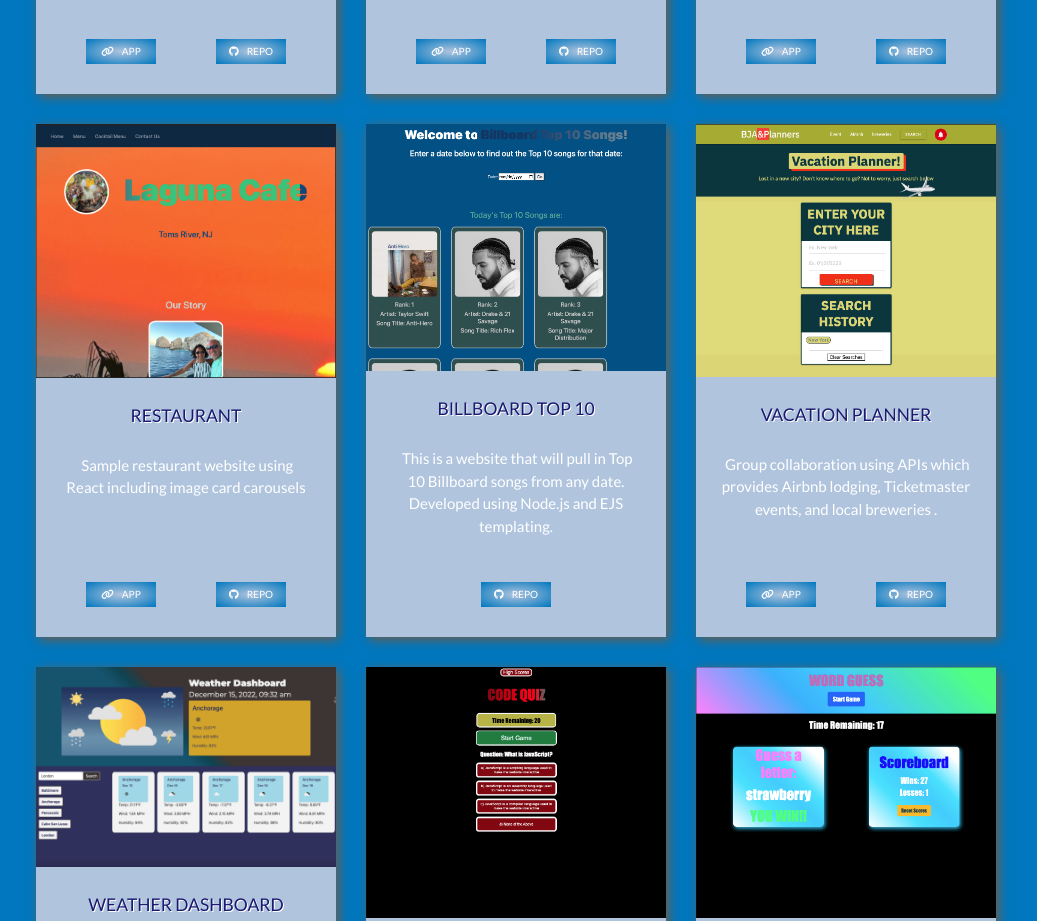
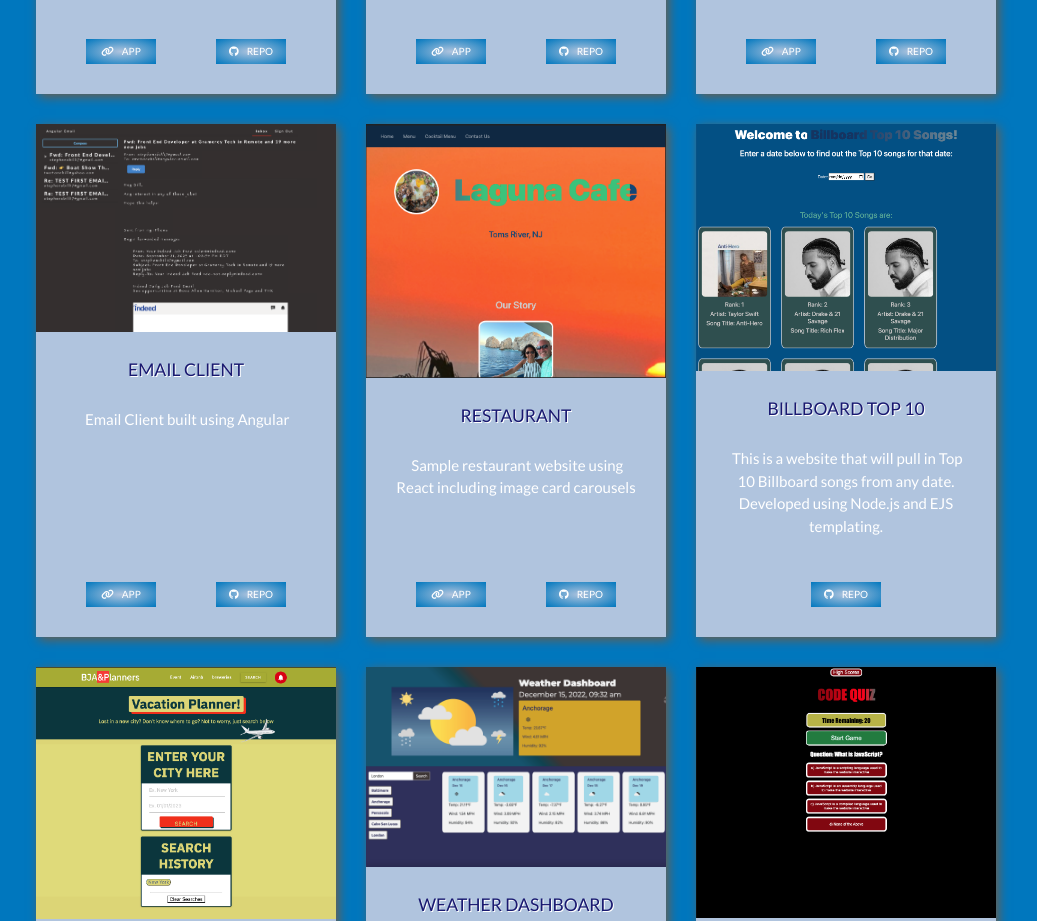
Before and after one commit to BillStephens2022/my_portfolio, a React (Create React App) app: page /portfolio in a window 1280 px wide. Shown: the part 1360-2281 px from the top of the page, without its empty margins (124-1161 px from the left). Built offline with nearby package versions, Linux system fonts and the light colour scheme.

Commit message:
added new project for emailClient

```diff
--- a/src/data/projects.js
+++ b/src/data/projects.js
@@ -79,6 +79,19 @@ export const projects = [
     },
     {
       id: 7,
+      title: "Email Client",
+      desc: "Email Client built using Angular",
+      category: "Front End",
+      image1: "emailClient.png",
+      image2: "",
+      image3: "",
+      image4: "",
+      image5: "",
+      deployedUrl: "https://billstephens2022.github.io/EmailClient-Angular/",
+      gitHubRepoUrl: "https://github.com/BillStephens2022/EmailClient-Angular",
+    },
+    {
+      id: 8,
       title: "Restaurant",
       desc: "Sample restaurant website using React including image card carousels",
       category: "Front End",
@@ -92,7 +105,7 @@ export const projects = [
     },
 
     {
-      id: 8,
+      id: 9,
       title: "Billboard Top 10",
       desc: "This is a website that will pull in Top 10 Billboard songs from any date. Developed using Node.js and EJS templating.",
       category: "Front End",
@@ -105,7 +118,7 @@ export const projects = [
       gitHubRepoUrl: "https://github.com/BillStephens2022/BillboardTop10",
     },
     {
-      id: 9,
+      id: 10,
       title: "Vacation Planner",
       desc: "Group collaboration using APIs which provides Airbnb lodging, Ticketmaster events, and local breweries .",
       category: "Front End",
@@ -118,7 +131,7 @@ export const projects = [
       gitHubRepoUrl: "https://github.com/jsedlak146/group8-vacationplanner",
     },
     {
-      id: 10,
+      id: 11,
       title: "Weather Dashboard",
       desc: "Get current weather & 5 day forecast for cities of your choice",
       category: "Front End",
@@ -131,7 +144,7 @@ export const projects = [
       gitHubRepoUrl: "https://github.com/BillStephens2022/Weather-Dashboard",
     },
     {
-      id: 11,
+      id: 12,
       title: "Quiz Game",
       desc: "Sample Quiz Game with 5 coding questions",
       category: "Front End",
@@ -144,7 +157,7 @@ export const projects = [
       gitHubRepoUrl: "https://github.com/BillStephens2022/Code-Quiz",
     },
     {
-      id: 12,
+      id: 13,
       title: "Word Guess",
       desc: "Word Guess game with scoreboard",
       category: "Front End",
@@ -157,7 +170,7 @@ export const projects = [
       gitHubRepoUrl: "https://github.com/BillStephens2022/Word-Guess-Game",
     },
     {
-      id: 13,
+      id: 14,
       title: "Rock Paper Scissors",
       desc: "Rock Paper Scissors game",
       category: "Front End",
@@ -170,7 +183,7 @@ export const projects = [
       gitHubRepoUrl: "https://github.com/BillStephens2022/Rock-Paper-Scissors",
     },
     {
-      id: 14,
+      id: 15,
       title: "Work Day Scheduler",
       desc: "Daily Scheduler where you can save appointments, events, etc.",
       category: "Front End",
@@ -183,7 +196,7 @@ export const projects = [
       gitHubRepoUrl: "https://github.com/BillStephens2022/Work-Day-Scheduler",
     },
     {
-      id: 15,
+      id: 16,
       title: "Password Generator",
       desc: "Generate a Password depending on user requirements",
       category: "Front End",
@@ -196,7 +209,7 @@ export const projects = [
       gitHubRepoUrl: "https://github.com/BillStephens2022/Password-Generator-2",
     },
     {
-      id: 16,
+      id: 17,
       title: "Book Search Engine - MERN stack",
       desc: "Refactored App from RESTful API to MERN Stack. User can signup/login and save books under their profile using Google Books API.",
       category: "Full Stack",
@@ -209,7 +222,7 @@ export const projects = [
       gitHubRepoUrl: "https://github.com/BillStephens2022/Book-Search-Engine-MERN",
     },
     {
-      id: 17,
+      id: 18,
       title: "Trillo",
       desc: "Travel site built using advanced CSS/SCSS with animations",
       category: "Front End",
@@ -222,7 +235,7 @@ export const projects = [
       gitHubRepoUrl: "https://github.com/BillStephens2022/Trillo",
     },
     {
-      id: 18,
+      id: 19,
       title: "Natours",
       desc: "Nature Tour booking site built using advanced CSS/SCSS with animations",
       category: "Front End",
@@ -235,7 +248,7 @@ export const projects = [
       gitHubRepoUrl: "https://github.com/BillStephens2022/Natour",
     },
     {
-      id: 19,
+      id: 20,
       title: "Nexter",
       desc: "Real Estate site built using advanced CSS/SCSS",
       category: "Front End",
@@ -248,7 +261,7 @@ export const projects = [
       gitHubRepoUrl: "https://github.com/BillStephens2022/Nexter",
     },
     {
-      id: 20,
+      id: 21,
       title: "Emojipedia",
       desc: "Emojipedia is a REACT app which displays cards with the emoji along with the description/definition.",
       category: "Front End",
@@ -261,7 +274,7 @@ export const projects = [
       gitHubRepoUrl: "https://github.com/BillStephens2022/Emojipedia",
     },
     {
-      id: 21,
+      id: 22,
       title: "Resume",
       desc: "Sample resume using Bootstrap",
       category: "Front End",
@@ -274,7 +287,7 @@ export const projects = [
       gitHubRepoUrl: "https://github.com/BillStephens2022/BillResume",
     },
     {
-      id: 22,
+      id: 23,
       title: "README Generator",
       desc: "Generates a README.md file after responding to questions in the command line",
       category: "Back End",
@@ -287,7 +300,7 @@ export const projects = [
       gitHubRepoUrl: "https://github.com/BillStephens2022/README-generator",
     },
     {
-      id: 23,
+      id: 24,
       title: "Team Profile Generator",
       desc: "Generates Team Profile page after entering team details in the command line",
       category: "Back End",
@@ -300,7 +313,7 @@ export const projects = [
       gitHubRepoUrl: "https://github.com/BillStephens2022/Team-Profile-Generator",
     },
     {
-      id: 24,
+      id: 25,
       title: "Note Taker",
       desc: "App where you can create, save, and delete notes utilizing Node.js",
       category: "Full Stack",
@@ -313,7 +326,7 @@ export const projects = [
       gitHubRepoUrl: "https://github.com/BillStephens2022/Note-Taker",
     },
     {
-      id: 25,
+      id: 26,
       title: "Employee Tracker",
       desc: "Employee database app utilizing Node.js, npm Inquirer package and mySQL",
       category: "Back End",
@@ -326,7 +339,7 @@ export const projects = [
       gitHubRepoUrl: "https://github.com/BillStephens2022/Employee-Tracker-SQL",
     },
     {
-      id: 26,
+      id: 27,
       title: "E-Commerce Back End",
       desc: "Sample E-commerce back end using Node, Express, MySQL, Sequelize",
       category: "Back End",
@@ -339,7 +352,7 @@ export const projects = [
       gitHubRepoUrl: "https://github.com/BillStephens2022/E-Commerce-Back-End",
     },
     {
-      id: 27,
+      id: 28,
       title: "Social Network API",
       desc: "Back end for a social network where users can sign up, add friends, and post thoughts and reactions.",
       category: "Back End",
@@ -352,7 +365,7 @@ export const projects = [
       gitHubRepoUrl: "https://github.com/BillStephens2022/Social-Network-API-NoSQL",
     },
     {
-      id: 28,
+      id: 29,
       title: "Trivia Quiz",
       desc: "Trivia Quiz app built with Python, Tkinter, and Open Trivia DB API.",
       category: "Python",
@@ -365,7 +378,7 @@ export const projects = [
       gitHubRepoUrl: "https://github.com/BillStephens2022/Trivia-Quiz-API-Python",
     },
     {
-      id: 29,
+      id: 30,
       title: "Flash Cards",
       desc: "Flash Cards app built with Python / Tkinter.",
       category: "Python",
@@ -378,7 +391,7 @@ export const projects = [
       gitHubRepoUrl: "https://github.com/BillStephens2022/Flash-Cards-Python",
     },
     {
-      id: 30,
+      id: 31,
       title: "Password Manager",
       desc: "Password Manager app built with Python / Tkinter. Generate or create your own passwords, save them, and search for existing ones.",
       category: "Python",
@@ -391,7 +404,7 @@ export const projects = [
       gitHubRepoUrl: "https://github.com/BillStephens2022/Password-Manager-Python",
     },
     {
-      id: 31,
+      id: 32,
       title: "Pomodoro Time Manager",
       desc: "Time Management app built with Python / Tkinter. Work more efficiently using the Pomodoro Method.",
       category: "Python",
@@ -404,7 +417,7 @@ export const projects = [
       gitHubRepoUrl: "https://github.com/BillStephens2022/Pomodoro-App-Python",
     },
     {
-      id: 32,
+      id: 33,
       title: "US States Quiz",
       desc: "US States Quiz built with Python / Tkinter.  Name as many of the US States as you can until the map is filled in.",
       category: "Python",
@@ -417,7 +430,7 @@ export const projects = [
       gitHubRepoUrl: "https://github.com/BillStephens2022/US-States-Quiz",
     },
     {
-      id: 33,
+      id: 34,
       title: "Pong",
       desc: "Classic Pong Game built with Python / Tkinter.",
       category: "Python",
@@ -430,7 +443,7 @@ export const projects = [
       gitHubRepoUrl: "https://github.com/BillStephens2022/Pong-Game-Python",
     },
     {
-      id: 34,
+      id: 35,
       title: "Snake Game",
       desc: "Classic Snake Game built with Python / Tkinter.",
       category: "Python",
@@ -443,7 +456,7 @@ export const projects = [
       gitHubRepoUrl: "https://github.com/BillStephens2022/Snake-Game-Python",
     },
     {
-      id: 35,
+      id: 36,
       title: "Turtle Crossing",
       desc: "Turtle Crossing Game (similar to Frogger) built with Python / Tkinter.",
       category: "Python",
```
Also changed, not shown: public/images/emailClient.png (added).
